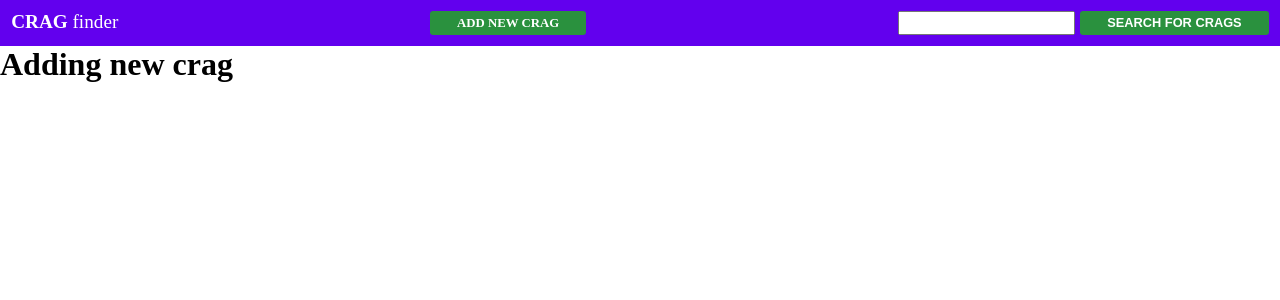
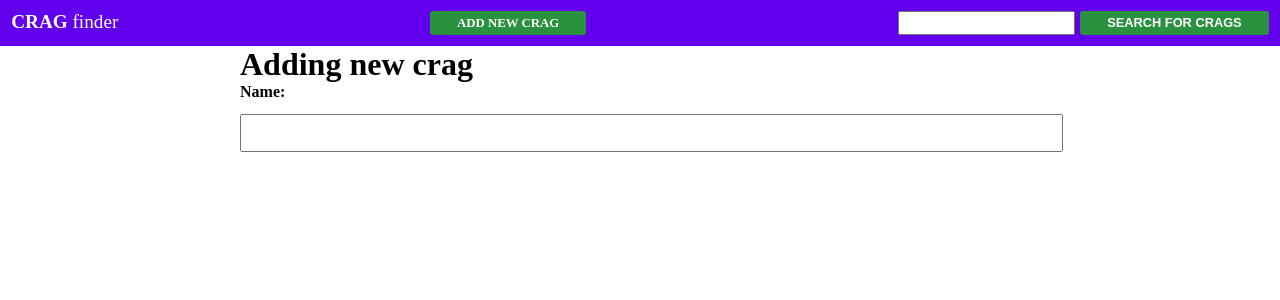
Before and after one commit to L00ka5z78/crag-finder-FE, a React (Create React App) app: page /add in a window 1280 px wide. Shown: the top 300 px of the page. Built offline with nearby package versions, Linux system fonts and the light colour scheme.

Commit message:
form styling in progress 09.05.23 19:22

```diff
--- /dev/null
+++ b/src/components/AddForm/AddForm.css
@@ -0,0 +1,16 @@
+.add-form {
+  width: 50rem;
+  margin: 0 auto;
+}
+
+.add-form label {
+  margin-top: 1.4rem;
+  font-weight: bold;
+}
+
+.add-form input {
+  width: 100%;
+  margin-bottom: 1.5rem;
+  margin-top: 0.8rem;
+  padding: 0.6rem;
+}
--- a/src/components/AddForm/AddForm.tsx
+++ b/src/components/AddForm/AddForm.tsx
@@ -1,10 +1,18 @@
 import { format } from 'path';
 import React, { useState } from 'react';
 
+import './AddForm.css';
+
 export const AddForm = () => {
   return (
-    <form>
+    <form className="add-form">
       <h1>Adding new crag</h1>
+      <p>
+        <label>
+          Name: <br />
+          <input type="text" name="name" required maxLength={99} />
+        </label>
+      </p>
     </form>
   );
 };
```
